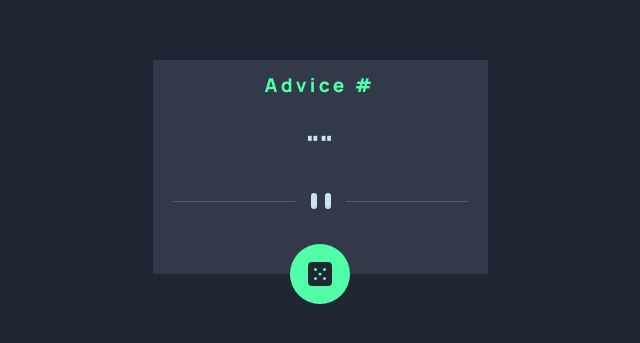
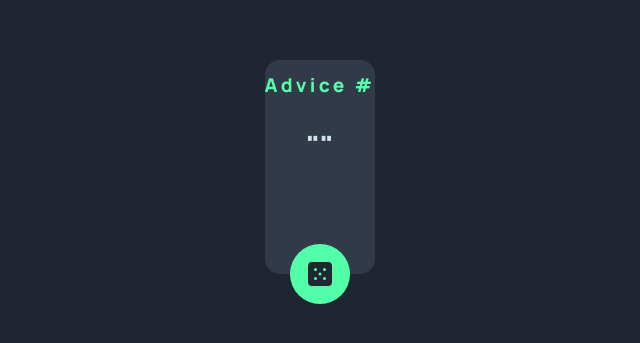
Before and after one commit to ArpadGBondor/ronaldlamdev-advice-generator-app, a plain HTML site: page index.html in a window 1280 px wide. Shown: the part 233-576 px from the top of the page, without its empty margins (320-960 px from the left). Drawn offline with Linux system fonts and the light colour scheme.

Commit message:
Created app.js, stuck on dividerSwapper function

```diff
--- a/css/styles.css
+++ b/css/styles.css
@@ -26,6 +26,7 @@ blockquote {
 main {
   text-align: center;
   background-color: var(--darkGrayishBlue);
+  border-radius: 15px;
 }
 
 h1 {
@@ -50,7 +51,6 @@ h1 {
   justify-content: center;
   border-width: 0;
   cursor: pointer;
-  transition: ease-in-out;
 }
 
 .dice-button:hover {
--- a/index.html
+++ b/index.html
@@ -32,11 +32,7 @@
         <h1 id="advice-id-number">Advice #<!-- Advice ID goes here --></h1>
         <blockquote>"<!-- Advice text goes here -->"</blockquote>
         <div class="divider-container">
-          <img
-            id="mobile-divider"
-            src="./images/pattern-divider-mobile.svg"
-            alt=""
-          />
+          <img id="dividing-img" src="">
         </div>
         <button class="dice-button" aria-label="Click to roll dice">
           <img id="dice-image" src="./images/icon-dice.svg" alt="" />
```
Also changed, not shown: app.js (added, +9 -0 lines).
